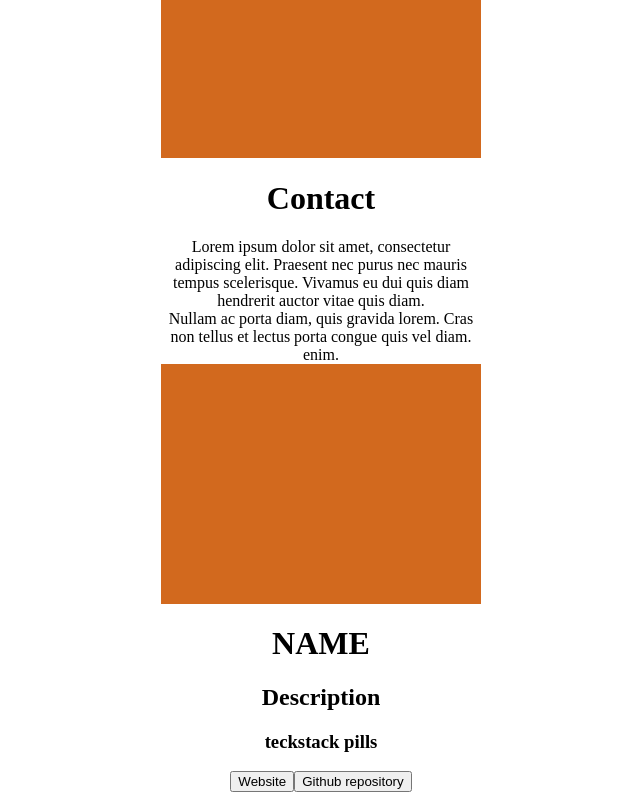
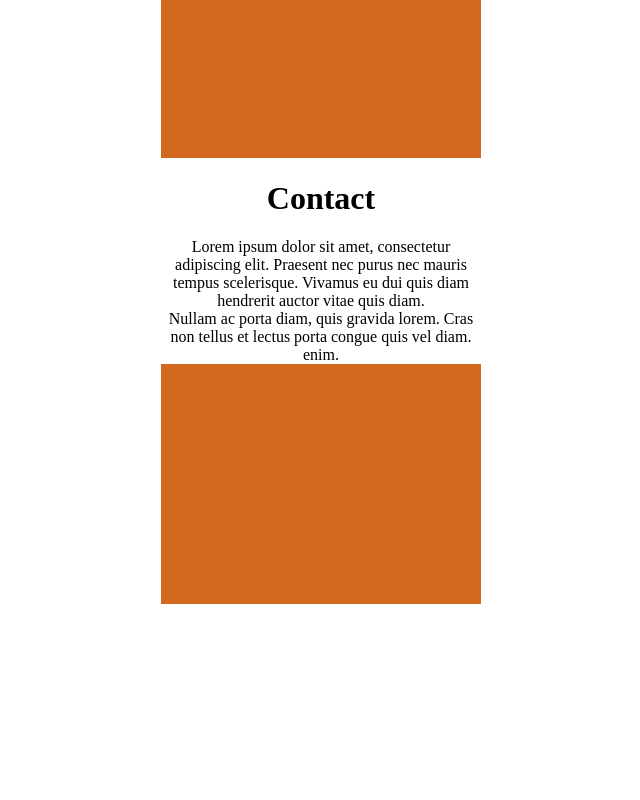
Before and after one commit to tshepi-tech/portfolio_project, a React (Create React App) app: page / in a window 1280 px wide. Shown: the part 1357-2157 px from the top of the page, without its empty margins (319-959 px from the left). After the commit the page ends 1969 px from the top, so only its background shows below. Built offline with nearby package versions, Linux system fonts and the light colour scheme.

Commit message:
set up state for the project object. next, move state so that it can be accessed by project modal

```diff
--- a/src/App.jsx
+++ b/src/App.jsx
@@ -29,7 +29,7 @@ export default function App() {
       <Portfolio setShowModal={setShowModal} projects={projects} />
       <TechStack technologies={technologies} />
       <Contact />
-      <ProjectModal projects={projects} />
+      {/* <ProjectModal projects={projects} /> */}
       <Modal modalState={[showModal, setShowModal]} />
     </div>
   );
--- a/src/Components/ProjectItem.jsx
+++ b/src/Components/ProjectItem.jsx
@@ -1,3 +1,5 @@
+//NPM Packages
+import { useState } from "react";
 import ProjectModal from "./ProjectModal";
 
 export default function ProjectItem({
@@ -6,11 +8,14 @@ export default function ProjectItem({
   selectedProject,
 }) {
   const { id, name, uploaded } = project;
+  const [shownProject, setShownProject] = useState({});
 
-  function openProject() {
+  function openProject(apple) {
     setShowModal(true);
-    const selectedProject = project;
+    selectedProject = project;
     console.log("ProjectItem,openProject", selectedProject);
+    setShownProject({ selectedProject });
+    console.log("shownproject", shownProject);
   }
 
   return (
--- a/src/Components/ProjectModal.jsx
+++ b/src/Components/ProjectModal.jsx
@@ -1,10 +1,16 @@
 import ProjectItem from "./ProjectItem";
 
-export default function ProjectModal({ projects, id, name }) {
+export default function ProjectModal({
+  projects,
+  id,
+  name,
+  selectedProject,
+  shownProject,
+}) {
   return (
     <>
       <div>
-        <h1>NAME</h1>
+        <h1>ProjectName</h1>
         <h2>Description</h2>
         <h3>teckstack pills</h3>
         <button>Website</button>
```
